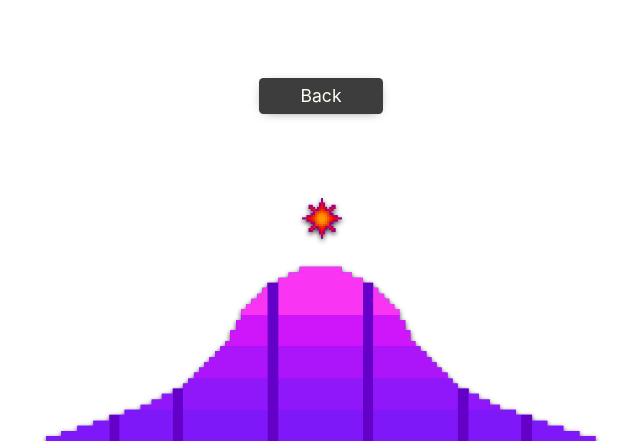
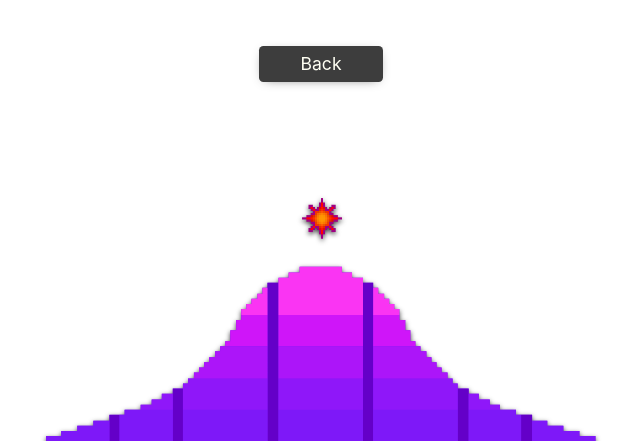
Before and after one commit to Bastion22/gotchi-explorer, a Django app: page /agg/ in a window 1280 px wide. Shown: the part 80-521 px from the top of the page, without its empty margins (319-959 px from the left). Run offline with Django 4.2, Linux system fonts and the light colour scheme.

Commit message:
gotchi page stats bottom potential fix

```diff
--- a/static/css/styles.css
+++ b/static/css/styles.css
@@ -351,16 +353,18 @@ header {
 
 .master-back-button {
   position: absolute;
-  top: 10em;
+  top: 8em;
   width: 100%;
   height: 2em;
   display: flex;
   justify-content: center;
+  z-index: -1;
 }
 .master-back-button .js-thing-ignore {
   display: flex;
   justify-content: center;
   width: 100%;
+  cursor: default;
 }
 .master-back-button .js-thing-ignore .back-button {
   position: absolute;
--- a/static/css/styles.scss
+++ b/static/css/styles.scss
@@ -527,9 +527,9 @@ header {
 
     .gotchi-himself {
         position: absolute;
-        height: 17em;
-        width: 17em;
-        top: 14em;
+        height: 17.5em;
+        width: 17.5em;
+        top: 12.75em;
         background: #ffffff;
 
 
@@ -545,7 +545,7 @@ header {
 
 .stats-img-master {
     position: absolute;
-    top: 33em;
+    top: 32.75em;
     display: flex;
     justify-content: center;
     width: 100%;
@@ -567,7 +567,7 @@ header {
 
 .stats-text-master {
     position: absolute;
-    top: 37em;
+    top: 36.75em;
     display: flex;
     justify-content: center;
     width: 100%;
@@ -580,11 +580,13 @@ header {
         border: none;
         min-height: 2.75em;
         min-width: 2.75em;
+        max-height: 2.75em;
+        max-width: 2.75em;
         font-size: 14.25px;
         cursor: pointer;
         // position: absolute;
         // display: block;
-        margin: 0em 0.3em 0em 0.3em;
+        margin: 0em 0.31em 0em 0.31em;
         border-radius: 3px;
         filter: drop-shadow(0px 2px 1px $grey);
     }
@@ -600,16 +602,18 @@ header {
 
 .master-back-button {
     position: absolute;
-    top: 10em;
+    top: 8em;
     width: 100%;
     height: 2em;
     display: flex;
     justify-content: center;
+    z-index: -1;
 
     .js-thing-ignore {
         display: flex;
         justify-content: center;
         width: 100%;
+        cursor: default;
 
         .back-button {
             position: absolute;
@@ -652,7 +656,7 @@ header {
         .gotchi-himself {
             height: 13.5em;
             width: 13.5em;
-            top: 13.75em;
+            top: 12.25em;
             // background: #ffffff;
             // box-shadow: 0px 2px 12px -4px $carbon-black;
         }
@@ -660,7 +664,7 @@ header {
 
 
     .stats-img-master {
-        top: 28.75em;
+        top: 27.75em;
 
 
         .stats-img {
@@ -675,12 +679,14 @@ header {
     }
 
     .stats-text-master {
-        top: 32.25em;
+        top: 31.25em;
         margin-bottom: 8em;
 
         .stats-text {
             min-height: 2.5em;
             min-width: 2.5em;
+            max-height: 2.5em;
+            max-width: 2.5em;
             font-size: 14.25px;
             margin: 0em 0.3em 0em 0.3em;
             // border-radius: 3px;
@@ -689,20 +695,7 @@ header {
 
     }
 
-    // .master-back-button {
 
-    //     .js-thing-ignore {
-
-    //         .back-button {
-    //             // display: none;
-
-    //         }
-
-
-
-    //     }
-
-    // }
 }
 
 // ---------------------------------------------------------------------------------- STAT PAGE(S)
```
Also changed, not shown: other parts of static/css/styles.css (+13 -9 lines), 1 other file.
